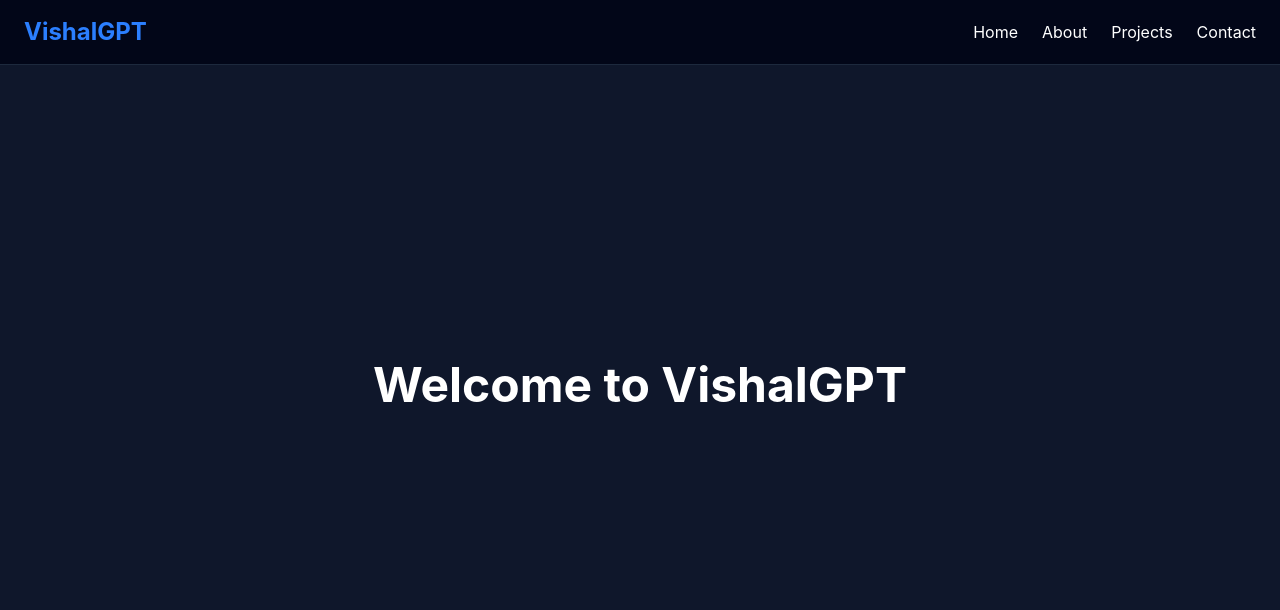
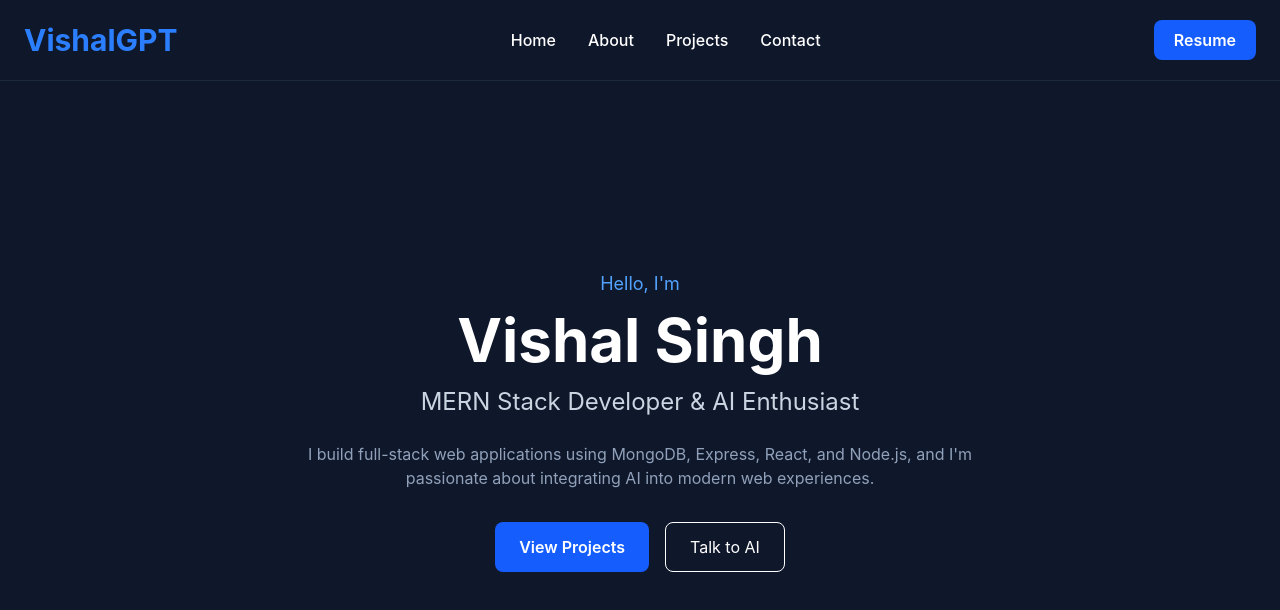
Before and after one commit to vishal33t/vishalgpt-portfolio, a React (Vite) app in the folder client/: page / in a window 1280 px wide. Shown: the top 610 px of the page. Built offline with nearby package versions, Linux system fonts and the light colour scheme.

Commit message:
Create hero section and improve navbar

```diff
--- /dev/null
+++ b/client/src/components/Hero.jsx
@@ -0,0 +1,39 @@
+function Hero() {
+  return (
+    <section className="min-h-[85vh] flex items-center justify-center px-6">
+      <div className="text-center">
+
+        <p className="text-blue-400 text-lg mb-3">
+          Hello, I'm
+        </p>
+
+        <h1 className="text-6xl font-bold text-white mb-4">
+          Vishal Singh
+        </h1>
+
+        <h2 className="text-2xl text-slate-300 mb-6">
+          MERN Stack Developer & AI Enthusiast
+        </h2>
+
+        <p className="max-w-2xl text-slate-400 mx-auto mb-8">
+          I build full-stack web applications using MongoDB, Express,
+          React, and Node.js, and I'm passionate about integrating AI
+          into modern web experiences.
+        </p>
+
+        <div className="flex justify-center gap-4">
+          <button className="bg-blue-600 hover:bg-blue-700 px-6 py-3 rounded-lg text-white font-semibold">
+            View Projects
+          </button>
+
+          <button className="border border-white px-6 py-3 rounded-lg text-white hover:bg-white hover:text-black transition">
+            Talk to AI
+          </button>
+        </div>
+
+      </div>
+    </section>
+  );
+}
+
+export default Hero;
--- a/client/src/components/Navbar.jsx
+++ b/client/src/components/Navbar.jsx
@@ -1,20 +1,38 @@
 function Navbar() {
   return (
-    <nav className="w-full bg-slate-950 border-b border-slate-800">
-      <div className="max-w-7xl mx-auto flex justify-between items-center px-6 py-4">
+    <nav className="bg-slate-900 border-b border-slate-800 sticky top-0 z-50">
+      <div className="max-w-7xl mx-auto flex items-center justify-between px-6 py-5">
 
         {/* Logo */}
-        <h1 className="text-2xl font-bold text-blue-500">
+        <h1 className="text-3xl font-bold text-blue-500 cursor-pointer">
           VishalGPT
         </h1>
 
-        {/* Navigation */}
-        <ul className="flex gap-6 text-white">
-          <li className="cursor-pointer hover:text-blue-500">Home</li>
-          <li className="cursor-pointer hover:text-blue-500">About</li>
-          <li className="cursor-pointer hover:text-blue-500">Projects</li>
-          <li className="cursor-pointer hover:text-blue-500">Contact</li>
+        {/* Navigation Links */}
+        <ul className="flex items-center gap-8 text-white font-medium">
+
+          <li className="hover:text-blue-500 cursor-pointer transition">
+            Home
+          </li>
+
+          <li className="hover:text-blue-500 cursor-pointer transition">
+            About
+          </li>
+
+          <li className="hover:text-blue-500 cursor-pointer transition">
+            Projects
+          </li>
+
+          <li className="hover:text-blue-500 cursor-pointer transition">
+            Contact
+          </li>
+
         </ul>
+
+        {/* Resume Button */}
+        <button className="bg-blue-600 hover:bg-blue-700 transition px-5 py-2 rounded-lg text-white font-semibold">
+          Resume
+        </button>
 
       </div>
     </nav>
--- a/client/src/pages/Home.jsx
+++ b/client/src/pages/Home.jsx
@@ -1,15 +1,11 @@
 import Navbar from "../components/Navbar";
+import Hero from "../components/Hero";
 
 function Home() {
   return (
     <>
       <Navbar />
-
-      <div className="flex justify-center items-center h-[80vh]">
-        <h1 className="text-white text-5xl font-bold">
-          Welcome to VishalGPT
-        </h1>
-      </div>
+      <Hero />
     </>
   );
 }
```
